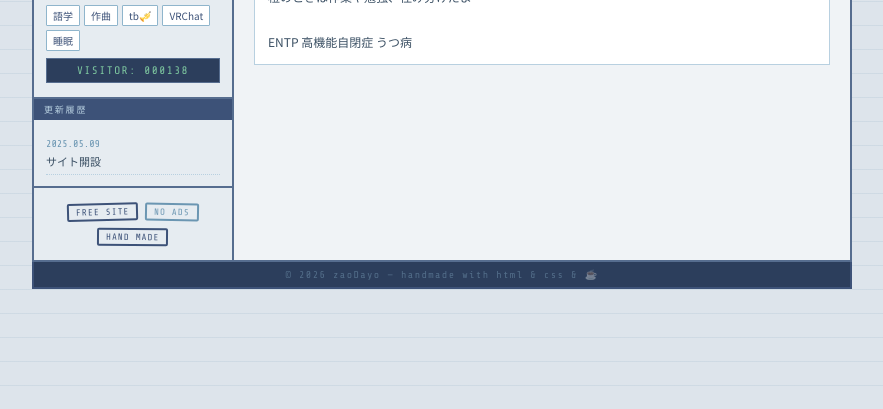
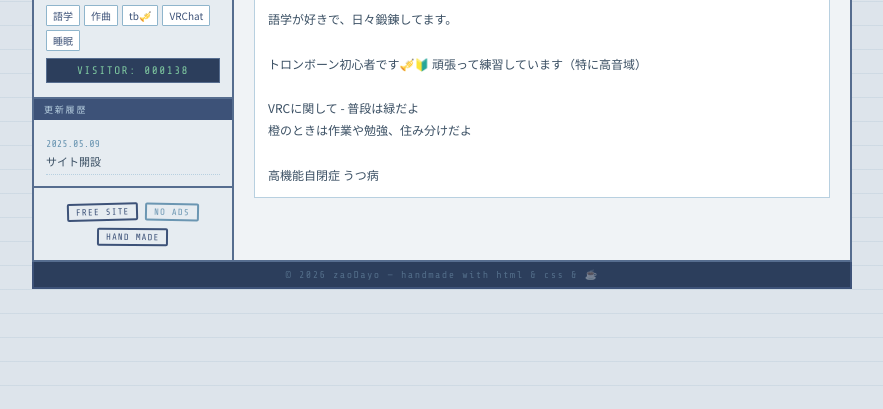
Before and after one commit to zaoDayo/room, a plain HTML site: page index.html in a window 1280 px wide. Shown: the part 391-800 px from the top of the page, without its empty margins (198-1081 px from the left). Drawn offline with nearby package versions, Linux system fonts and the light colour scheme.

Commit message:
Update index.html

```diff
--- a/index.html
+++ b/index.html
@@ -461,13 +461,28 @@ body {
         <div class="info-grid">
           <div class="info-box full" data-label="自己紹介文">
             <p>
-              ざぉだよは居ます。<br>
-              人外オスを漁るのが日課です<br>
-              喋るのが苦手で滑舌が悪いです、何卒<br>
-              VRCに関して - 普段は緑だよ<br>
-              橙のときは作業や勉強、住み分けだよ<br>
+              20~歳 オス ENTP
               <br>
-              ENTP 高機能自閉症 うつ病
+              ざぉだよは居ます。
+              <br>
+              人外オスを漁るのが日課です
+              <br>
+              喋るのが苦手で滑舌が悪いです、何卒
+              <br>
+              <br>
+              語学が好きで、日々鍛錬してます。
+              <br>
+              <br>
+              トロンボーン初心者です🎺🔰
+              頑張って練習しています（特に高音域）
+              <br>
+              <br>
+              VRCに関して - 普段は緑だよ
+              <br>
+              橙のときは作業や勉強、住み分けだよ
+              <br>
+              <br>
+              高機能自閉症 うつ病
             </p>
           </div>
         </div>
```
